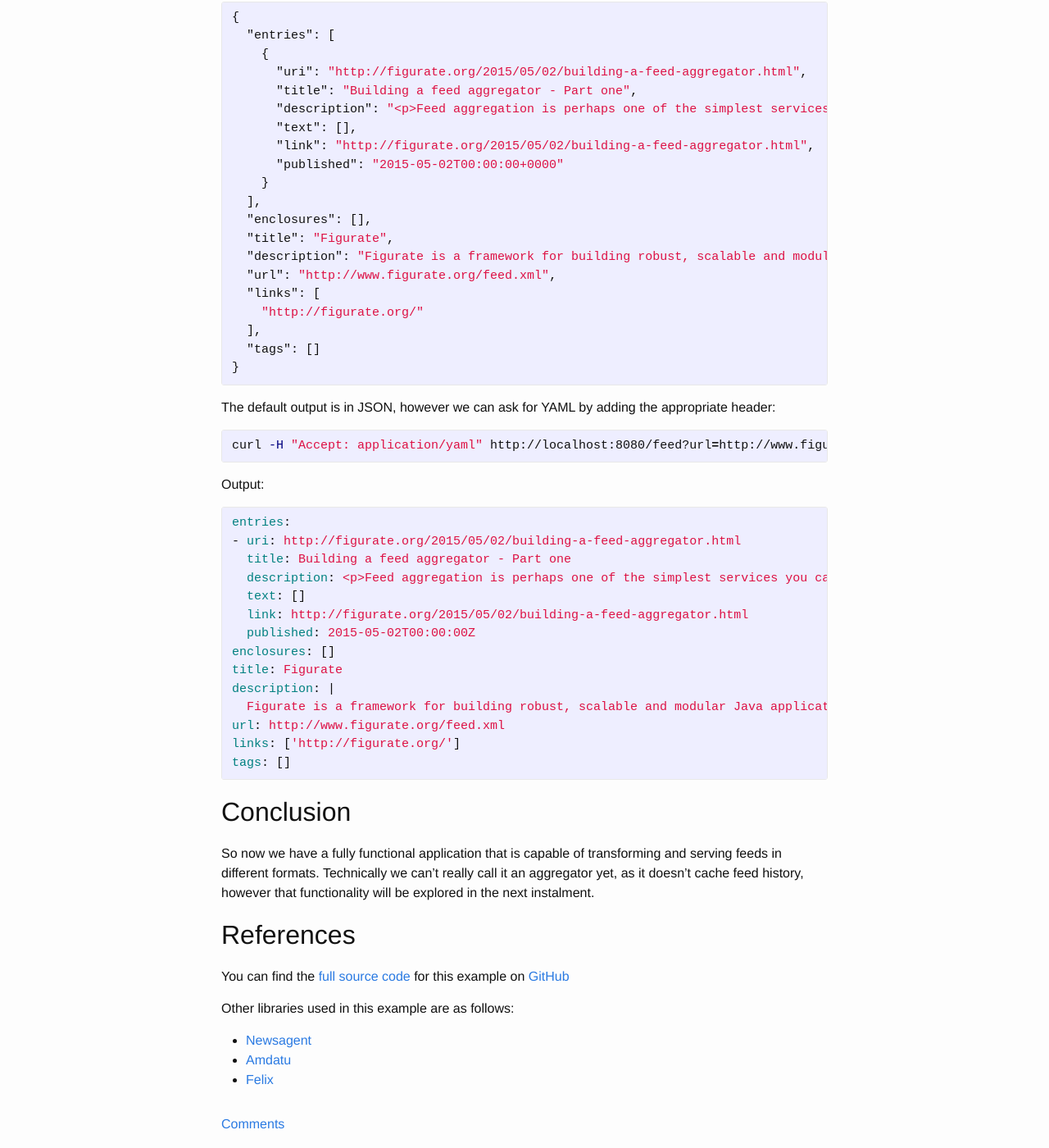
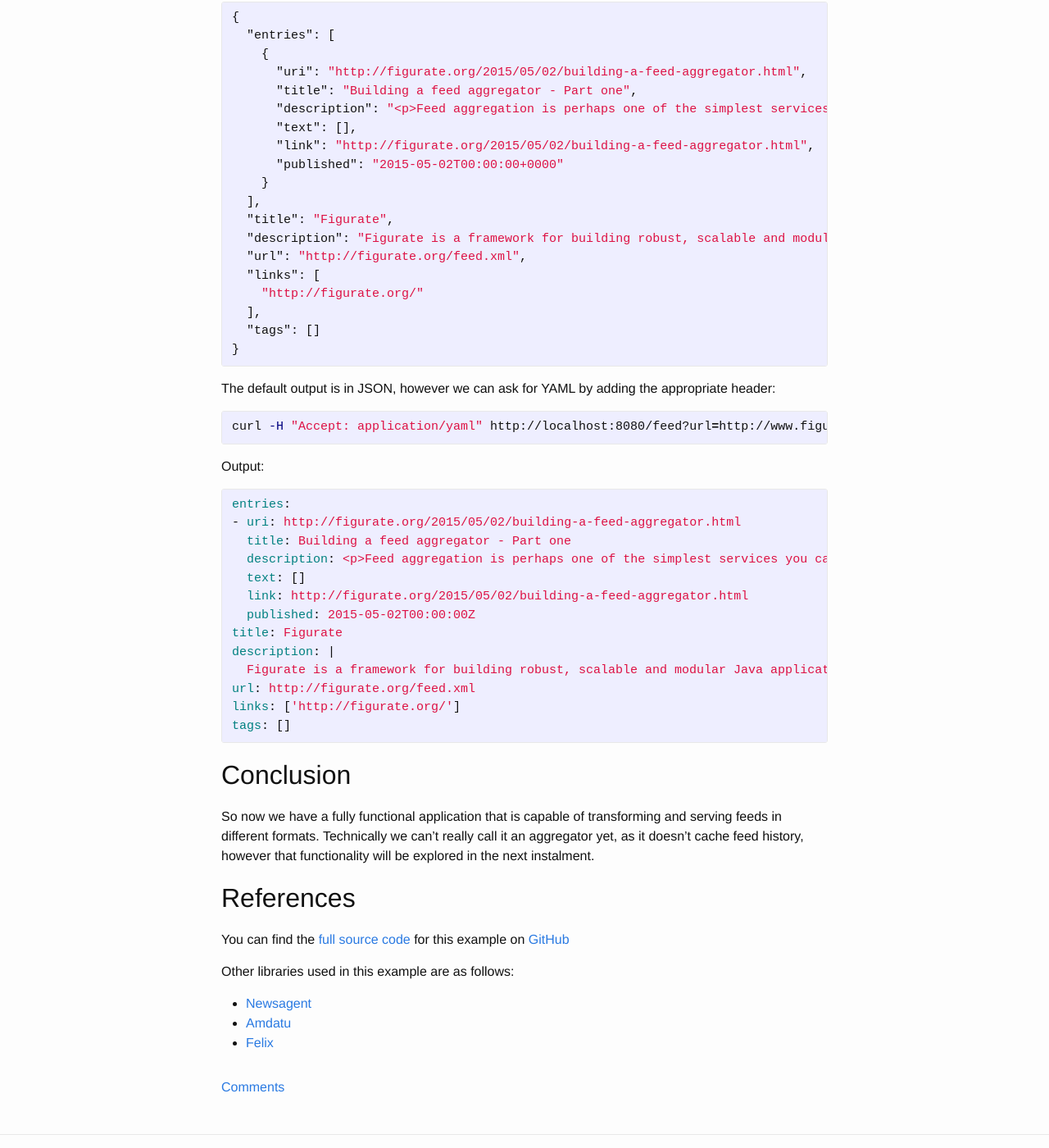
Before and after one commit to figurate/figurate-user-guide, a Jekyll site: the page built from _posts/2015-05-02-building-a-feed-aggregator.md, in a window 1280 px wide and 1400 px high, scrolled down 3218 px. Shown: the whole window at 82% size. Built offline with Jekyll 4.4.1, drawn with Linux system fonts in a browser that asks for light colours.

Commit message:
Updated feed output

```diff
--- a/_posts/2015-05-02-building-a-feed-aggregator.md
+++ b/_posts/2015-05-02-building-a-feed-aggregator.md
@@ -149,10 +149,9 @@ Output:
       "published": "2015-05-02T00:00:00+0000"
     }
   ],
-  "enclosures": [],
   "title": "Figurate",
   "description": "Figurate is a framework for building robust, scalable and modular Java applications. Figurate is based on the principles of modularity, testability and adaptability, which provide the basis for a platform that is capable of supporting the processes that underpin many of the modern design and implementation strategies.\n",
-  "url": "http://www.figurate.org/feed.xml",
+  "url": "http://figurate.org/feed.xml",
   "links": [
     "http://figurate.org/"
   ],
@@ -175,11 +174,10 @@ entries:
   text: []
   link: http://figurate.org/2015/05/02/building-a-feed-aggregator.html
   published: 2015-05-02T00:00:00Z
-enclosures: []
 title: Figurate
 description: |
   Figurate is a framework for building robust, scalable and modular Java applications. Figurate is based on the principles of modularity, testability and adaptability, which provide the basis for a platform that is capable of supporting the processes that underpin many of the modern design and implementation strategies.
-url: http://www.figurate.org/feed.xml
+url: http://figurate.org/feed.xml
 links: ['http://figurate.org/']
 tags: []
 {% endhighlight %}
```
